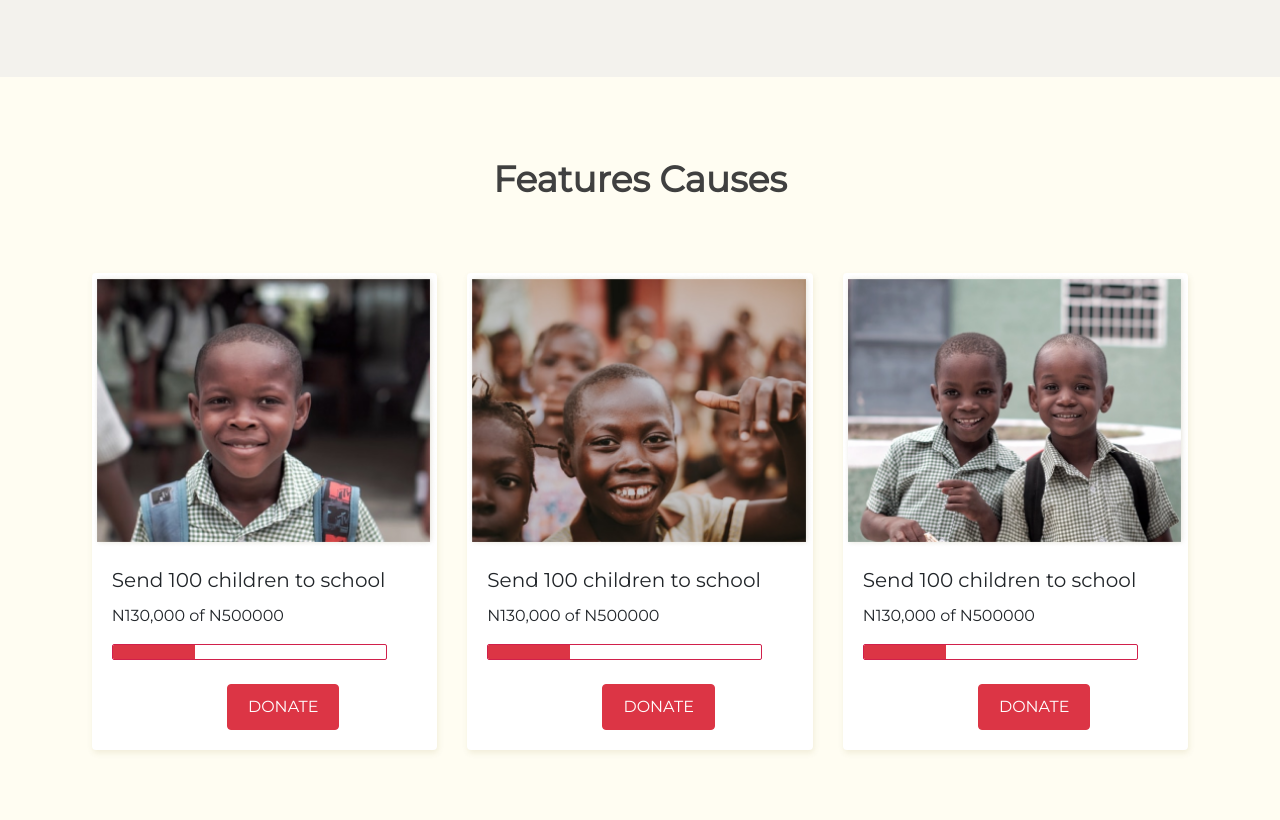
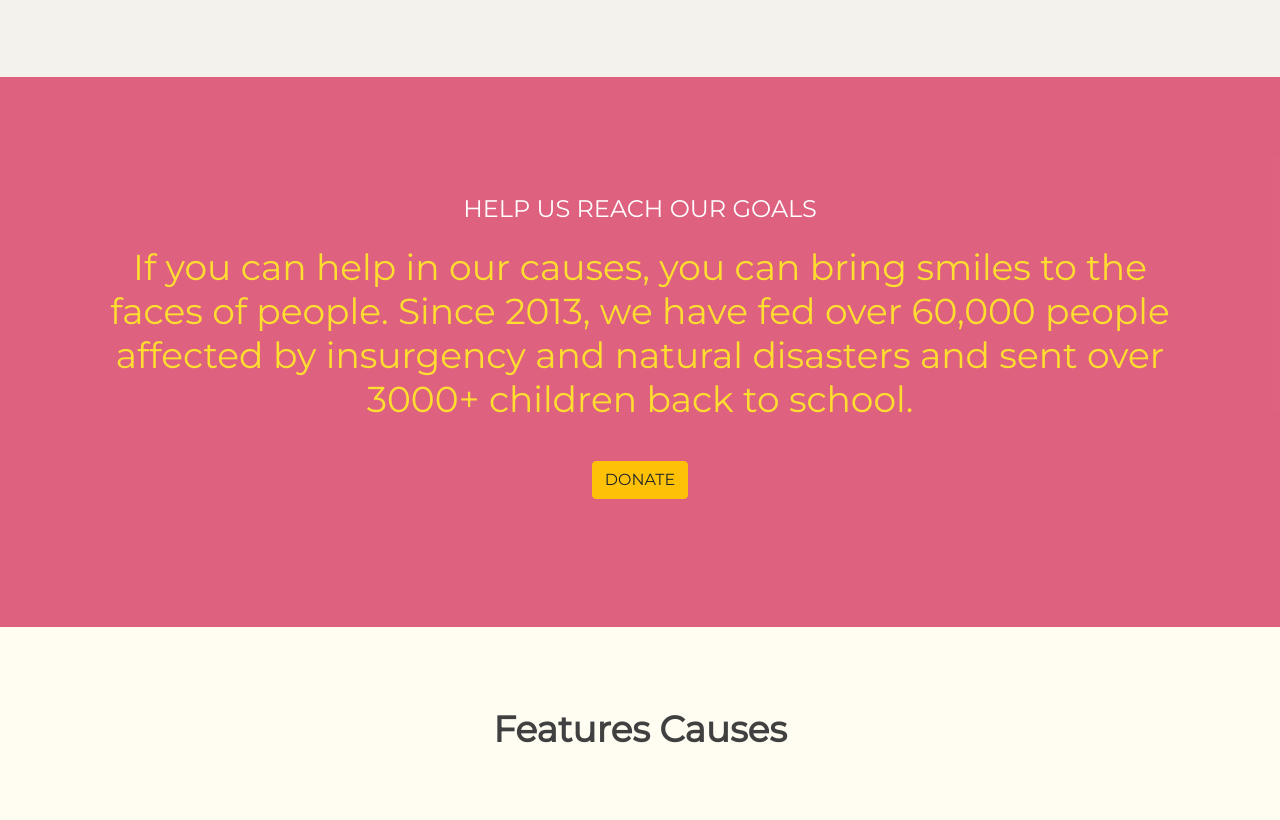
Before and after one commit to davidjnr2/Charity-Organisation-Template, a website built with Parcel: page src/index.html in a window 1280 px wide. Shown: the part 606-1426 px from the top of the page. Built offline with nearby package versions, Linux system fonts and the light colour scheme.

Commit message:
feat(goals section)

```diff
--- a/src/css/main.css
+++ b/src/css/main.css
@@ -82,6 +82,28 @@ body {
 
 
 /* End of Navigation stype */
+
+.goals__section {
+    padding: 15vh 0;
+    background: rgba(209, 32, 75, 0.7);
+}
+
+.goals__section h4 {
+    line-height: 24px;
+    color: #FFFFFF;
+    margin-bottom: 3vh;
+}
+
+.goals__section p {
+    font-family: Montserrat;
+    font-style: normal;
+    font-weight: 500;
+    font-size: 36px;
+    line-height: 44px;
+    text-align: center;
+    color: #FFDE2F;
+    margin-bottom: 5vh;
+}
 
 .contact__details {
     padding: 10vh 10vw;
--- a/src/index.html
+++ b/src/index.html
@@ -54,6 +54,7 @@
         </nav>
     </header>
 
+
     <section class="gray-bg">
         <h4 class="text-center">OUR PLANS INVOLVES YOU</h4>
         <p>What we do and how you can help</p>
@@ -88,16 +89,21 @@
             </div>
         </div>
     </section>
-    <!-- <section>
-        <div class="">
+
+
+    <section class="goals__section align-items-center">
+        <div class="container">
             <div class="row">
-                <div class="col-md-6 col-sm-12"></div>
-                <div class="col-md-6 col-sm-12 align-self-end">
-                    <img src="./img/women1.png" alt="">
+                <div class="col col-sm-12">
+                    <h4 class="text-center">HELP US REACH OUR GOALS</h4>
+                    <p> If you can help in our causes, you can bring smiles to the faces of people. Since 2013, we have fed over 60,000 people affected by insurgency and natural disasters and sent over 3000+ children back to school. </p>
                 </div>
             </div>
         </div>
-    </section> -->
+        <div class="d-flex justify-content-center align-items-center container ">
+            <button type="submit" class="btn btn-warning mb-2">DONATE</button>
+        </div>
+    </section>
 
     <section class="causes__section">
         <h2 class="text-center">Features Causes</h2>
```
Also changed, not shown: src/contact.html (+8 -0 lines).
